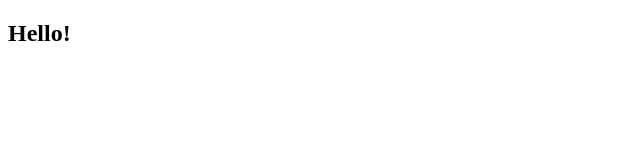
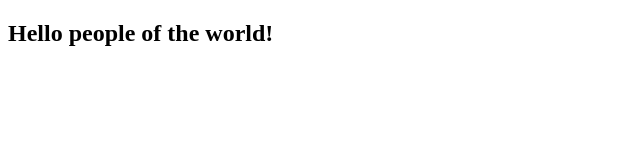
Before and after one commit to jblagana/demo1, a plain HTML site: page index.html in a window 1280 px wide. Shown: the whole page, without its empty margins (0-640 px from the left). Drawn offline with Linux system fonts and the light colour scheme.

Commit message:
Updated index.html

```diff
--- a/index.html
+++ b/index.html
@@ -6,6 +6,6 @@
     <title>Document</title>
 </head>
 <body>
-    <h2>Hello!</h2>
+    <h2>Hello people of the world!</h2>
 </body>
 </html>
```
